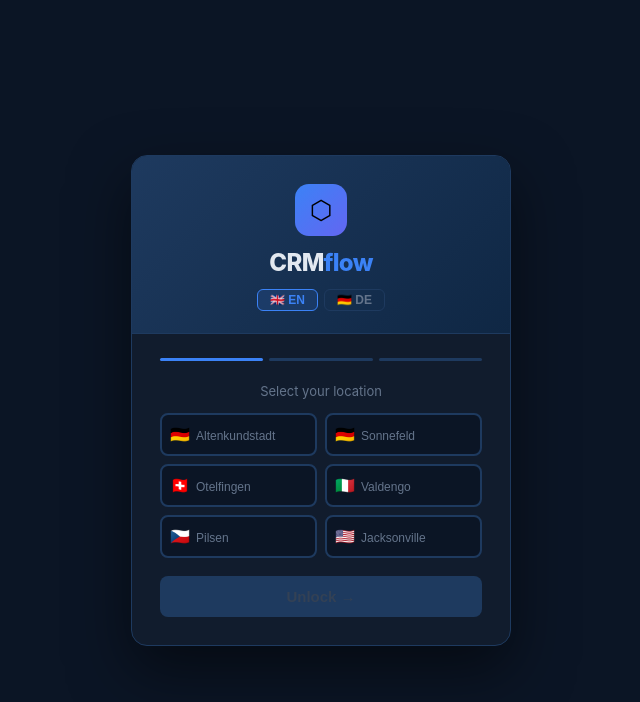
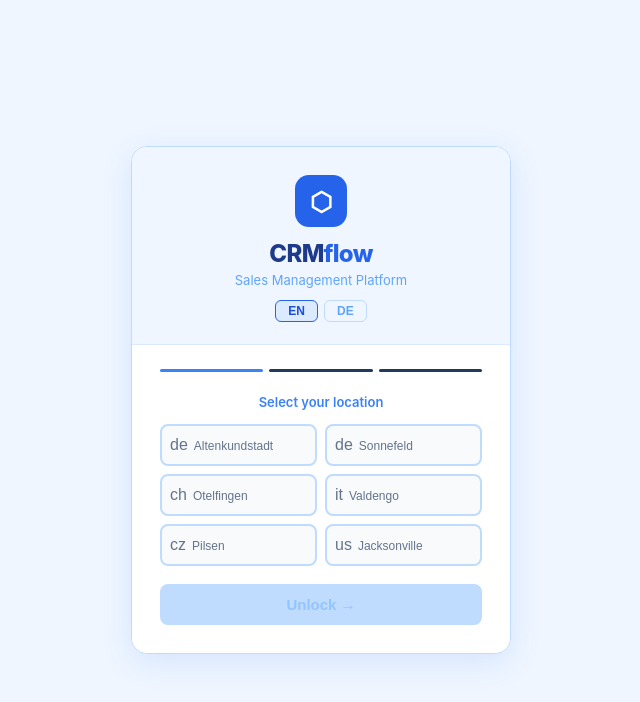
Before and after one commit to okrkoska/Hermes-crm, a React (Vite) app: page / in a window 1280 px wide. Shown: the top 702 px of the page, without its empty margins (319-959 px from the left). Built offline with nearby package versions, Linux system fonts and the light colour scheme; some icons are missing.

Commit message:
Refactor location flags and update styles
verze s vlajkami a světlým barevným schematem pri prihlášení

```diff
--- a/src/App.jsx
+++ b/src/App.jsx
@@ -87,7 +87,8 @@ const dealToRow = (d, location) => ({
 
 // ─── Locations ────────────────────────────────────────────────────────────────
 const LOCATIONS = ["Altenkundstadt", "Sonnefeld", "Otelfingen", "Valdengo", "Pilsen", "Jacksonville"];
-const LOCATION_FLAGS = { Altenkundstadt: "🇩🇪", Sonnefeld: "🇩🇪", Otelfingen: "🇨🇭", Valdengo: "🇮🇹", "Pilsen": "🇨🇿", Jacksonville: "🇺🇸" };
+const LOCATION_FLAGS = { Altenkundstadt: "de", Sonnefeld: "de", Otelfingen: "ch", Valdengo: "it", Pilsen: "cz", Jacksonville: "us" };
+const Flag = ({ loc, size=16 }) => <span className={`fi fi-${LOCATION_FLAGS[loc]||"un"}`} style={{ width:size*1.33, height:size, display:"inline-block", verticalAlign:"middle", borderRadius:2, marginRight:5, flexShrink:0 }} />;
 
 
 // ─── Themes ───────────────────────────────────────────────────────────────────
@@ -244,10 +245,10 @@ function PinPad({ value, onChange }) {
         {[0,1,2,3].map(i => (
           <div key={i} style={{
             width:48, height:56, borderRadius:10,
-            border:`2px solid ${value.length > i ? "#3B82F6" : "#1E3A5F"}`,
-            background: value.length > i ? "#3B82F622" : "#0B1525",
+            border:`2px solid ${value.length > i ? "#2563EB" : "#BFDBFE"}`,
+            background: value.length > i ? "#DBEAFE" : "#F8FAFC",
             display:"flex", alignItems:"center", justifyContent:"center",
-            fontSize:28, color:"#3B82F6", transition:"all .15s"
+            fontSize:28, color:"#2563EB", transition:"all .15s"
           }}>
             {value.length > i ? "●" : ""}
           </div>
@@ -257,24 +258,24 @@ function PinPad({ value, onChange }) {
       <div style={{ display:"grid", gridTemplateColumns:"repeat(3,1fr)", gap:8 }}>
         {[1,2,3,4,5,6,7,8,9].map(n => (
           <button key={n} onClick={() => press(String(n))}
-            style={{ padding:"14px 0", borderRadius:10, border:"1px solid #1E3A5F", background:"#0B1525", color:"#E2E8F0", fontSize:20, fontWeight:600, cursor:"pointer", transition:"all .1s" }}
-            onMouseEnter={e => e.currentTarget.style.background="#1E3A5F"}
-            onMouseLeave={e => e.currentTarget.style.background="#0B1525"}>
+            style={{ padding:"14px 0", borderRadius:10, border:"1px solid #BFDBFE", background:"#fff", color:"#1E3A8A", fontSize:20, fontWeight:600, cursor:"pointer", transition:"all .1s" }}
+            onMouseEnter={e => e.currentTarget.style.background="#EFF6FF"}
+            onMouseLeave={e => e.currentTarget.style.background="#fff"}>
             {n}
           </button>
         ))}
         {/* Bottom row: empty, 0, delete */}
         <div />
         <button onClick={() => press("0")}
-          style={{ padding:"14px 0", borderRadius:10, border:"1px solid #1E3A5F", background:"#0B1525", color:"#E2E8F0", fontSize:20, fontWeight:600, cursor:"pointer", transition:"all .1s" }}
-          onMouseEnter={e => e.currentTarget.style.background="#1E3A5F"}
-          onMouseLeave={e => e.currentTarget.style.background="#0B1525"}>
+          style={{ padding:"14px 0", borderRadius:10, border:"1px solid #BFDBFE", background:"#fff", color:"#1E3A8A", fontSize:20, fontWeight:600, cursor:"pointer", transition:"all .1s" }}
+          onMouseEnter={e => e.currentTarget.style.background="#EFF6FF"}
+          onMouseLeave={e => e.currentTarget.style.background="#fff"}>
           0
         </button>
         <button onClick={del}
-          style={{ padding:"14px 0", borderRadius:10, border:"1px solid #1E3A5F", background:"#0B1525", color:"#94A3B8", fontSize:18, cursor:"pointer", transition:"all .1s" }}
-          onMouseEnter={e => e.currentTarget.style.background="#1E3A5F"}
-          onMouseLeave={e => e.currentTarget.style.background="#0B1525"}>
+          style={{ padding:"14px 0", borderRadius:10, border:"1px solid #BFDBFE", background:"#fff", color:"#60A5FA", fontSize:18, cursor:"pointer", transition:"all .1s" }}
+          onMouseEnter={e => e.currentTarget.style.background="#EFF6FF"}
+          onMouseLeave={e => e.currentTarget.style.background="#fff"}>
           ⌫
         </button>
       </div>
@@ -310,25 +311,26 @@ function LoginScreen({ onLogin, lang, setLang }) {
   useEffect(() => { if (pin.length === 4) submitPin(); }, [pin]);
 
   return (
-    <div style={{ minHeight:"100vh", background:"#0B1525", display:"flex", alignItems:"center", justifyContent:"center", fontFamily:"'Inter',system-ui,sans-serif" }}>
+    <div style={{ minHeight:"100vh", background:"#EFF6FF", display:"flex", alignItems:"center", justifyContent:"center", fontFamily:"'Inter',system-ui,sans-serif" }}>
       <style>{`@keyframes shake{0%,100%{transform:translateX(0)}20%,60%{transform:translateX(-8px)}40%,80%{transform:translateX(8px)}}`}</style>
-      <div style={{ width:380, background:"#111C2D", borderRadius:16, border:"1px solid #1E3A5F", boxShadow:"0 24px 60px rgba(0,0,0,.5)", overflow:"hidden", animation: shake ? "shake .4s" : "none" }}>
-        {/* Header */}
-        <div style={{ background:"linear-gradient(135deg,#1E3A5F,#0F2744)", padding:"28px 28px 22px", textAlign:"center", borderBottom:"1px solid #1E3A5F" }}>
-          <div style={{ width:52, height:52, borderRadius:14, background:"linear-gradient(135deg,#3B82F6,#6366F1)", display:"flex", alignItems:"center", justifyContent:"center", fontSize:26, margin:"0 auto 12px" }}>⬡</div>
-          <div style={{ fontSize:24, fontWeight:800, color:"#E2E8F0", letterSpacing:"-.03em" }}>CRM<span style={{color:"#3B82F6"}}>flow</span></div>
+      <div style={{ width:380, background:"#ffffff", borderRadius:16, border:"1px solid #BFDBFE", boxShadow:"0 8px 32px rgba(37,99,235,.12)", overflow:"hidden", animation: shake ? "shake .4s" : "none" }}>
+        {/* Header — Variant A: light blue corporate */}
+        <div style={{ background:"#EFF6FF", padding:"28px 28px 22px", textAlign:"center", borderBottom:"1px solid #DBEAFE" }}>
+          <div style={{ width:52, height:52, borderRadius:14, background:"#2563EB", display:"flex", alignItems:"center", justifyContent:"center", fontSize:26, margin:"0 auto 12px", color:"#fff", fontWeight:800 }}>⬡</div>
+          <div style={{ fontSize:24, fontWeight:800, color:"#1E3A8A", letterSpacing:"-.03em" }}>CRM<span style={{color:"#2563EB"}}>flow</span></div>
+          <div style={{ fontSize:13, color:"#60A5FA", marginTop:4 }}>Sales Management Platform</div>
           {/* Lang toggle */}
           <div style={{ display:"flex", justifyContent:"center", gap:6, marginTop:12 }}>
             {["en","de"].map(l => (
               <button key={l} onClick={() => setLang(l)}
-                style={{ padding:"3px 12px", borderRadius:6, border:`1px solid ${lang===l?"#3B82F6":"#1E3A5F"}`, background: lang===l?"#3B82F622":"transparent", color: lang===l?"#3B82F6":"#64748B", fontSize:12, cursor:"pointer", fontWeight:600 }}>
-                {l === "en" ? "🇬🇧 EN" : "🇩🇪 DE"}
+                style={{ padding:"3px 12px", borderRadius:6, border:`1px solid ${lang===l?"#2563EB":"#BFDBFE"}`, background: lang===l?"#DBEAFE":"transparent", color: lang===l?"#1D4ED8":"#60A5FA", fontSize:12, cursor:"pointer", fontWeight:600 }}>
+                {l === "en" ? "EN" : "DE"}
               </button>
             ))}
           </div>
         </div>
 
-        <div style={{ padding:"24px 28px 28px" }}>
+        <div style={{ padding:"24px 28px 28px", background:"#fff" }}>
           {/* Step indicator */}
           <div style={{ display:"flex", gap:6, marginBottom:22 }}>
             {["location","name","pin"].map((s,i) => (
@@ -339,17 +341,17 @@ function LoginScreen({ onLogin, lang, setLang }) {
           {/* STEP 1: Location */}
           {step === "location" && (
             <>
-              <div style={{ fontSize:13, color:"#64748B", marginBottom:14, textAlign:"center" }}>{t.selectLocation}</div>
+              <div style={{ fontSize:13, color:"#3B82F6", marginBottom:14, textAlign:"center", fontWeight:600 }}>{t.selectLocation}</div>
               <div style={{ display:"grid", gridTemplateColumns:"1fr 1fr", gap:8, marginBottom:18 }}>
                 {LOCATIONS.map(loc => (
                   <button key={loc} onClick={() => { setLocation(loc); setErr(""); }}
-                    style={{ padding:"10px 8px", borderRadius:8, border:`2px solid ${location===loc?"#3B82F6":"#1E3A5F"}`, background: location===loc?"#1E3A5F22":"#0B1525", color: location===loc?"#E2E8F0":"#64748B", fontSize:12, fontWeight: location===loc?700:400, cursor:"pointer", transition:"all .15s", textAlign:"left" }}>
+                    style={{ padding:"10px 8px", borderRadius:8, border:`2px solid ${location===loc?"#2563EB":"#BFDBFE"}`, background: location===loc?"#DBEAFE":"#F8FAFC", color: location===loc?"#1E3A8A":"#64748B", fontSize:12, fontWeight: location===loc?700:400, cursor:"pointer", transition:"all .15s", textAlign:"left" }}>
                     <span style={{ fontSize:16, marginRight:6 }}>{LOCATION_FLAGS[loc]}</span>{loc}
                   </button>
                 ))}
               </div>
               <button onClick={submitLocation} disabled={!location}
-                style={{ width:"100%", padding:"12px 0", borderRadius:8, border:"none", background: location?"linear-gradient(135deg,#3B82F6,#6366F1)":"#1E3A5F", color: location?"#fff":"#334155", fontSize:15, fontWeight:700, cursor: location?"pointer":"default" }}>
+                style={{ width:"100%", padding:"12px 0", borderRadius:8, border:"none", background: location?"#2563EB":"#BFDBFE", color: location?"#fff":"#93C5FD", fontSize:15, fontWeight:700, cursor: location?"pointer":"default" }}>
                 {t.unlock.replace("→","").trim()} →
               </button>
             </>
@@ -359,13 +361,13 @@ function LoginScreen({ onLogin, lang, setLang }) {
           {step === "name" && (
             <>
               <div style={{ fontSize:13, color:"#64748B", marginBottom:6, textAlign:"center" }}>
-                {LOCATION_FLAGS[location]} <strong style={{color:"#94A3B8"}}>{location}</strong>
+                <Flag loc={location} size={14} /><strong style={{color:"#94A3B8"}}>{location}</strong>
               </div>
               <div style={{ fontSize:13, color:"#64748B", marginBottom:14, textAlign:"center" }}>{t.yourName}</div>
               <input value={name} onChange={e => { setName(e.target.value); setErr(""); }}
                 onKeyDown={e => e.key==="Enter" && submitName()}
                 placeholder={t.yourName} autoFocus
-                style={{ width:"100%", padding:"12px 14px", borderRadius:8, border:`1px solid ${err?"#EF4444":"#1E3A5F"}`, background:"#0B1525", color:"#E2E8F0", fontSize:15, boxSizing:"border-box", outline:"none", marginBottom:8 }} />
+                style={{ width:"100%", padding:"12px 14px", borderRadius:8, border:`1px solid ${err?"#EF4444":"#BFDBFE"}`, background:"#fff", color:"#0F172A", fontSize:15, boxSizing:"border-box", outline:"none", marginBottom:8 }} />
               {err && <div style={{ fontSize:12, color:"#EF4444", marginBottom:8 }}>{err}</div>}
               <div style={{ display:"flex", gap:8, marginTop:4 }}>
                 <button onClick={() => setStep("location")} style={{ flex:1, padding:"11px 0", borderRadius:8, border:"1px solid #1E3A5F", background:"none", color:"#64748B", fontSize:14, cursor:"pointer" }}>←</button>
@@ -378,7 +380,7 @@ function LoginScreen({ onLogin, lang, setLang }) {
           {step === "pin" && (
             <>
               <div style={{ fontSize:13, color:"#64748B", marginBottom:2, textAlign:"center" }}>
-                {LOCATION_FLAGS[location]} <strong style={{color:"#94A3B8"}}>{location}</strong> · <span style={{color:"#3B82F6"}}>{name}</span>
+                <Flag loc={location} size={14} /><strong style={{color:"#94A3B8"}}>{location}</strong> · <span style={{color:"#3B82F6"}}>{name}</span>
               </div>
               <div style={{ fontSize:13, color:"#64748B", marginTop:10, marginBottom:2, textAlign:"center" }}>{t.pin}</div>
               <PinPad value={pin} onChange={v => { setPin(v); setErr(""); }} />
@@ -403,35 +405,41 @@ function StageProgress({ stage, onChange, lang, th }) {
   const meta = stageMeta(stage);
   const mainStages = STAGES.slice(0,4);
 
+  const termColor = stage === "Won" ? "#10B981" : stage === "Lost" ? "#EF4444" : null;
+
   return (
     <div style={{ width:"100%" }}>
       <div style={{ display:"flex", alignItems:"center" }}>
         {mainStages.map((s, i) => {
           const sm = STAGE_META[i];
-          const done = !isTerminal && i <= idx;
-          const now = !isTerminal && i === idx;
+          const dotColor = isTerminal ? termColor : (i <= idx ? sm.color : null);
+          const lineColor = isTerminal ? termColor : (i < idx ? sm.color : th.border);
+          const isNow = !isTerminal && i === idx;
           return (
             <div key={s} style={{ display:"flex", alignItems:"center", flex: i < 3 ? 1 : "none" }}>
               <button onClick={() => onChange(s)} title={stageLabel(s,lang)}
-                style={{ width:26, height:26, borderRadius:"50%", border:`2px solid ${now ? sm.color : done ? sm.color : th.border}`,
-                  background: done ? sm.color : th.surface2, color: done ? "#fff" : th.muted,
+                style={{ width:26, height:26, borderRadius:"50%",
+                  border:`2px solid ${dotColor || th.border}`,
+                  background: dotColor || th.surface2,
+                  color: dotColor ? "#fff" : th.muted,
                   cursor:"pointer", display:"flex", alignItems:"center", justifyContent:"center",
                   fontSize:10, fontWeight:700, flexShrink:0,
-                  boxShadow: now ? `0 0 0 3px ${sm.color}33` : "none", transition:"all .2s" }}>
-                {done ? "✓" : i+1}
+                  boxShadow: isNow ? `0 0 0 3px ${sm.color}33` : isTerminal ? `0 0 0 3px ${termColor}22` : "none",
+                  transition:"all .2s" }}>
+                {(isTerminal || (!isTerminal && i < idx)) ? "✓" : i+1}
               </button>
-              {i < 3 && <div style={{ flex:1, height:2, background: !isTerminal && i < idx ? sm.color : th.border, transition:"background .3s" }} />}
+              {i < 3 && <div style={{ flex:1, height:2, background: lineColor, transition:"background .3s" }} />}
             </div>
           );
         })}
       </div>
       <div style={{ display:"flex", justifyContent:"space-between", marginTop:5 }}>
         {t.stagesShort.map((s,i) => (
-          <span key={i} style={{ fontSize:9, color: !isTerminal && i === idx ? STAGE_META[i].color : th.text2, textTransform:"uppercase", letterSpacing:".04em", fontWeight: i === idx ? 800 : 400, flex:1, textAlign: i===0?"left":i===3?"right":"center" }}>{s}</span>
+          <span key={i} style={{ fontSize:9, color: isTerminal ? termColor : (!isTerminal && i === idx ? STAGE_META[i].color : th.text2), textTransform:"uppercase", letterSpacing:".04em", fontWeight: (isTerminal || i === idx) ? 800 : 400, flex:1, textAlign: i===0?"left":i===3?"right":"center" }}>{s}</span>
         ))}
       </div>
       {isTerminal && (
-        <div style={{ marginTop:6, display:"inline-flex", alignItems:"center", gap:5, padding:"2px 10px", borderRadius:10, background:meta.bg, color:meta.color, fontSize:11, fontWeight:700 }}>
+        <div style={{ marginTop:6, display:"inline-flex", alignItems:"center", gap:5, padding:"2px 10px", borderRadius:10, background: stage==="Won"?"#10B98122":"#EF444422", color:termColor, fontSize:11, fontWeight:700, border:`1px solid ${termColor}44` }}>
           {stage === "Won" ? "✓" : "✕"} {stageLabel(stage, lang)}
         </div>
       )}
@@ -667,7 +675,7 @@ function SettingsPanel({ session, lang, setLang, onSignOut, t, theme, setTheme,
           </div>
           <div>
             <div style={{ fontSize:16, fontWeight:700, color:th.text }}>{session.name}</div>
-            <div style={{ fontSize:13, color:th.muted }}>{LOCATION_FLAGS[session.location]} {session.location}</div>
+            <div style={{ fontSize:13, color:th.muted, display:"flex", alignItems:"center" }}><Flag loc={session.location} size={13} />{session.location}</div>
           </div>
         </div>
         <button onClick={onSignOut} style={{ marginTop:16, padding:"7px 16px", borderRadius:7, border:"1px solid #EF444433", background:"none", color:"#EF4444", fontSize:13, cursor:"pointer" }}>{t.signOut}</button>
@@ -1073,7 +1081,7 @@ function GroupDashboard({ th, t, lang }) {
           {LOCATIONS.map((loc,i) => (
             <button key={loc} onClick={()=>setTrendScope(loc)}
               style={{ padding:"4px 12px", borderRadius:6, border:`1px solid ${trendScope===loc?LOC_COLORS[i]:th.border}`, background:trendScope===loc?LOC_COLORS[i]+"22":th.surface2, color:trendScope===loc?LOC_COLORS[i]:th.muted, fontSize:11, fontWeight:600, cursor:"pointer" }}>
-              {LOCATION_FLAGS[loc]} {loc}
+              {<Flag loc={loc} size={13} />} {loc}
             </button>
           ))}
         </div>
@@ -1088,7 +1096,7 @@ function GroupDashboard({ th, t, lang }) {
           {selectedSeries.map((s,i) => (
             <div key={i} style={{ display:"flex", alignItems:"center", gap:6 }}>
               <div style={{ width:20, height:3, borderRadius:2, background:s.color }} />
-              <span style={{ fontSize:11, color:th.text2 }}>{LOCATION_FLAGS[s.label] || ""} {s.label}</span>
+              <span style={{ fontSize:11, color:th.text2, display:"flex", alignItems:"center", gap:4 }}>{LOCATIONS.includes(s.label) && <Flag loc={s.label} size={11} />}{s.label}</span>
             </div>
           ))}
         </div>
@@ -1108,7 +1116,7 @@ function GroupDashboard({ th, t, lang }) {
             {/* Header */}
             <div style={{ padding:"14px 18px", borderBottom:`1px solid ${th.border}`, display:"flex", alignItems:"center", justifyContent:"space-between", background:th.surface2 }}>
               <div style={{ display:"flex", alignItems:"center", gap:10 }}>
-                <span style={{ fontSize:22 }}>{LOCATION_FLAGS[ls.loc]}</span>
+                <Flag loc={ls.loc} size={22} />
                 <div>
                   <div style={{ fontSize:15, fontWeight:700, color:th.text }}>{ls.loc}</div>
                   <div style={{ fontSize:11, color:th.muted }}>{ls.total} leads</div>
@@ -1168,7 +1176,7 @@ function GroupDashboard({ th, t, lang }) {
         {[...locStats].sort((a,b)=>b.pipeline-a.pipeline).map((ls,i) => (
           <div key={ls.loc} style={{ display:"flex", alignItems:"center", gap:10, marginBottom:10 }}>
             <div style={{ width:22, fontSize:12, color:th.muted, textAlign:"center", fontWeight:700 }}>#{i+1}</div>
-            <span style={{ fontSize:16 }}>{LOCATION_FLAGS[ls.loc]}</span>
+            <Flag loc={ls.loc} size={16} />
             <div style={{ width:110, fontSize:12, color:th.text, fontWeight:500, flexShrink:0 }}>{ls.loc}</div>
             <div style={{ flex:1, height:18, borderRadius:4, background:th.border, overflow:"hidden", position:"relative" }}>
               <div style={{ height:"100%", width:maxPipeline>0?(ls.pipeline/maxPipeline*100)+"%":"0%", background:LOC_COLORS[LOCATIONS.indexOf(ls.loc)]+"BB", borderRadius:4, transition:"width .6s ease" }} />
@@ -1410,7 +1418,7 @@ export default function App() {
           <span style={{ fontWeight:800, fontSize:15, letterSpacing:"-.03em" }}>CRM<span style={{color:"#3B82F6"}}>flow</span></span>
         </div>
         <div style={{ fontSize:12, color:th.muted, borderLeft:`1px solid ${th.border}`, paddingLeft:12 }}>
-          {LOCATION_FLAGS[session.location]} <span style={{color:th.text2}}>{session.location}</span>
+          <Flag loc={session.location} size={13} /><span style={{color:th.text2}}>{session.location}</span>
         </div>
         <nav style={{ display:"flex", gap:2 }}>
           {NAV.map(n => (
```
